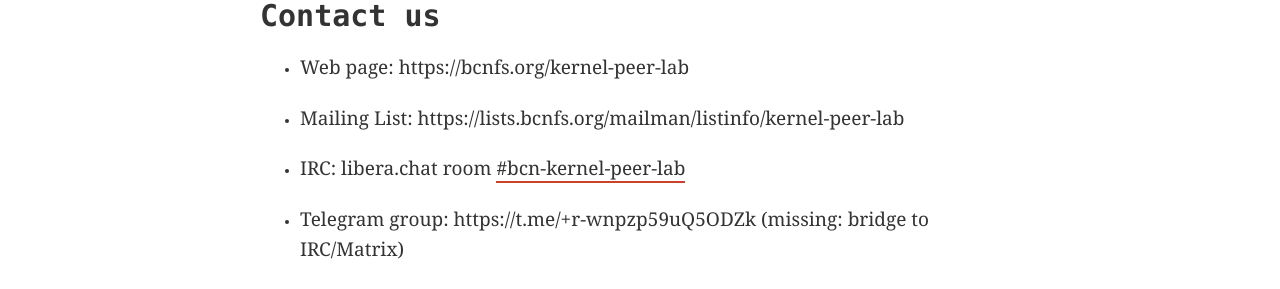
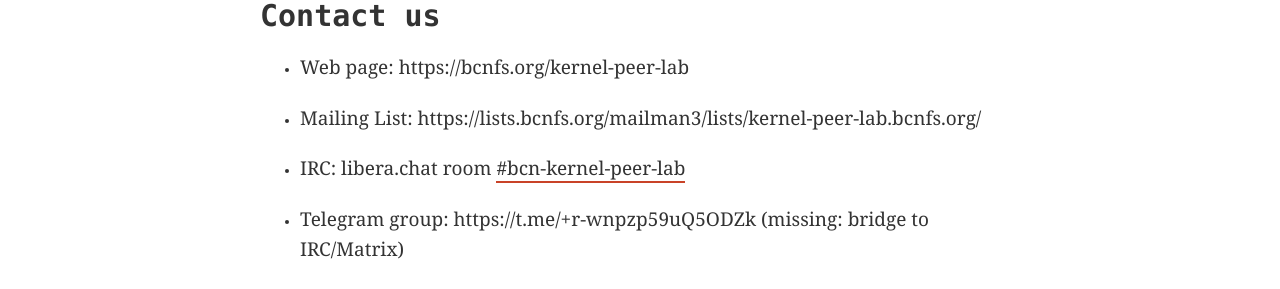
Before and after one commit to bcnfs/bcnfs.github.io, a Jekyll site: the page built from kernel-peer-lab.md, in a window 1280 px wide. Shown: the part 823-1112 px from the top of the page. Built offline with Jekyll 4.4.1, drawn with Linux system fonts in a browser that asks for light colours; some web fonts are replaced.

Commit message:
Update mailing list urls

```diff
--- a/index.html
+++ b/index.html
@@ -12,7 +12,7 @@
             </p>
             <p class="introText">Come to our next meeting to discover new projects and have a drink.</p>
             <p class="introText">Join our <a href="https://bcnfs.zulipchat.com">community chat</a> and talk to us and the rest of Free Software enthusiasts in Barcelona.</p>
-            <p class="introText">Subscribe to our <a href="https://lists.bcnfs.org/mailman/listinfo/comunicacio">mailing list</a> to be informed every time we schedule a meetup.</p>
+            <p class="introText">Subscribe to our <a href="https://lists.bcnfs.org/mailman3/lists/comunicacio.bcnfs.org/">mailing list</a> to be informed every time we schedule a meetup.</p>
             <p class="introText">Are you interested in Linux kernel programming? Learn more about our <a href="/kernel-peer-lab">Kernel peer lab</a>.</p>
             <p class="introText">Anything to say? Please, <a href="mailto:{{ site.email }}">contact us</a> directly.</p>
             <p class="introText">We are friends and want to stay friends. Learn about our <a href="/conduct">Code of Conduct</a>.</p>
--- a/kernel-peer-lab.md
+++ b/kernel-peer-lab.md
@@ -16,7 +16,7 @@
 
 * Web page: https://bcnfs.org/kernel-peer-lab
 
-* Mailing List: https://lists.bcnfs.org/mailman/listinfo/kernel-peer-lab
+* Mailing List: https://lists.bcnfs.org/mailman3/lists/kernel-peer-lab.bcnfs.org/
 
 * IRC: libera.chat room [#bcn-kernel-peer-lab](https://web.libera.chat/#bcn-kernel-peer-lab)
 
```
